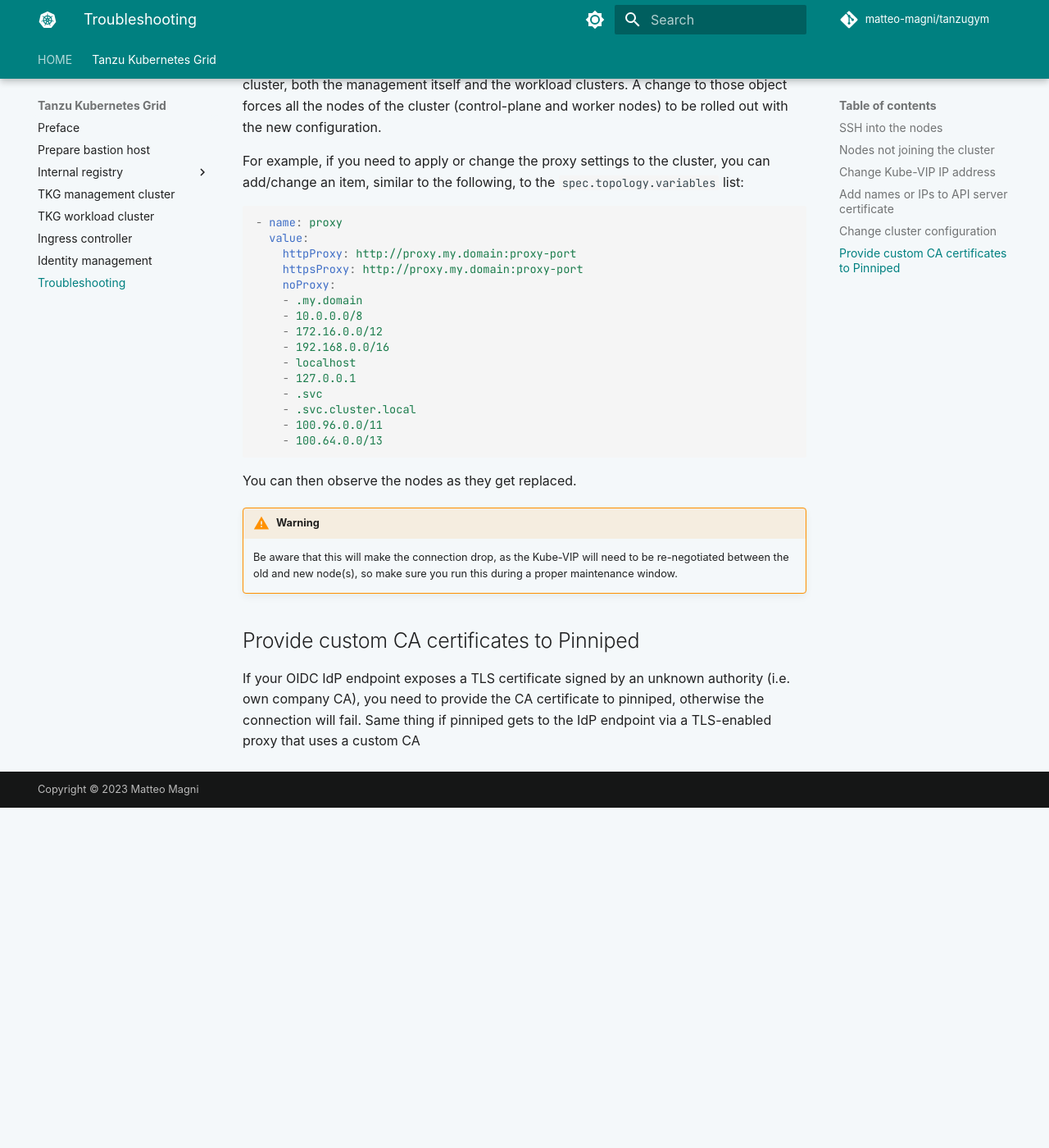
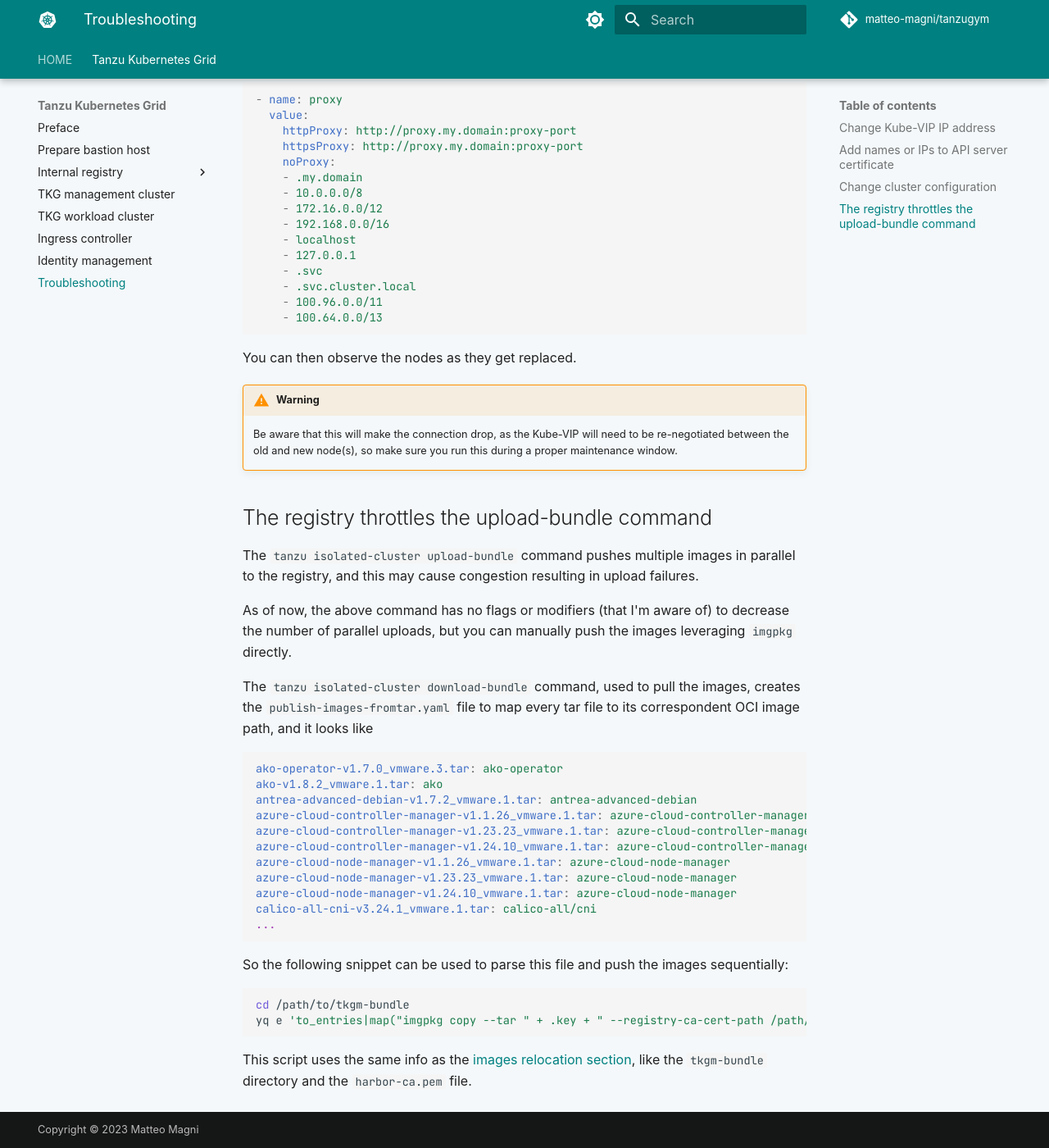
Before and after one commit to matteo-magni/tanzugym, an MkDocs documentation site: the page built from docs/tkgm/troubleshooting.md, in a window 1280 px wide and 1400 px high, scrolled down 3137 px. Shown: the whole window at 82% size. Built offline with MkDocs 1.6.1 and Material for MkDocs 9.7.7, drawn with Linux system fonts in a browser that asks for light colours; some web fonts are replaced; comment, search, counter and statistics services are not loaded; before the commit the page ends 4122 px from its top, so only the background shows below that; some of the changed text lies outside the part shown.

Commit message:
troubleshoot images upload, minor fixes

````diff
--- a/docs/tkgm/troubleshooting.md
+++ b/docs/tkgm/troubleshooting.md
@@ -1,8 +1,8 @@
 # Troubleshooting
 
-## SSH into the nodes
+<!-- ## SSH into the nodes
 
-## Nodes not joining the cluster
+## Nodes not joining the cluster -->
 
 ## Change Kube-VIP IP address
 
@@ -156,8 +156,42 @@ You can then observe the nodes as they get replaced.
     Be aware that this will make the connection drop, as the Kube-VIP will need to be re-negotiated between the old and new node(s),
     so make sure you run this during a proper maintenance window.
 
-## Provide custom CA certificates to Pinniped
+<!-- ## Provide custom CA certificates to Pinniped
 
 If your OIDC IdP endpoint exposes a TLS certificate signed by an unknown authority (i.e. own company CA),
 you need to provide the CA certificate to pinniped, otherwise the connection will fail.
-Same thing if pinniped gets to the IdP endpoint via a TLS-enabled proxy that uses a custom CA
+Same thing if pinniped gets to the IdP endpoint via a TLS-enabled proxy that uses a custom CA -->
+
+## The registry throttles the upload-bundle command
+
+The `tanzu isolated-cluster upload-bundle` command pushes multiple images in parallel to the registry,
+and this may cause congestion resulting in upload failures.
+
+As of now, the above command has no flags or modifiers (that I'm aware of) to decrease the number of parallel uploads,
+but you can manually push the images leveraging `imgpkg` directly.
+
+The `tanzu isolated-cluster download-bundle` command, used to pull the images, creates the `publish-images-fromtar.yaml` file
+to map every tar file to its correspondent OCI image path, and it looks like
+
+```yaml
+ako-operator-v1.7.0_vmware.3.tar: ako-operator
+ako-v1.8.2_vmware.1.tar: ako
+antrea-advanced-debian-v1.7.2_vmware.1.tar: antrea-advanced-debian
+azure-cloud-controller-manager-v1.1.26_vmware.1.tar: azure-cloud-controller-manager
+azure-cloud-controller-manager-v1.23.23_vmware.1.tar: azure-cloud-controller-manager
+azure-cloud-controller-manager-v1.24.10_vmware.1.tar: azure-cloud-controller-manager
+azure-cloud-node-manager-v1.1.26_vmware.1.tar: azure-cloud-node-manager
+azure-cloud-node-manager-v1.23.23_vmware.1.tar: azure-cloud-node-manager
+azure-cloud-node-manager-v1.24.10_vmware.1.tar: azure-cloud-node-manager
+calico-all-cni-v3.24.1_vmware.1.tar: calico-all/cni
+...
+```
+
+So the following snippet can be used to parse this file and push the images sequentially:
+
+```sh
+cd /path/to/tkgm-bundle
+yq e 'to_entries|map("imgpkg copy --tar " + .key + " --registry-ca-cert-path /path/to/harbor-ca.pem --to-repo ${TKG_CUSTOM_IMAGE_REPOSITORY}/" + .value)|.[]' publish-images-fromtar.yaml | bash
+```
+
+This script uses the same info as the [images relocation section](./relocate-images.md), like the `tkgm-bundle` directory and the `harbor-ca.pem` file.
````
Also changed, not shown: README.md (+4 -4 lines), docs/tkgm/bastion.md (+25 -3 lines), docs/tkgm/registry.md (+7 -0 lines), docs/tkgm/relocate-images.md (+25 -7 lines), docs/tkgm/workload-cluster.md (+1 -1 lines), requirements.txt (added, +14 -0 lines), 2 other files.
